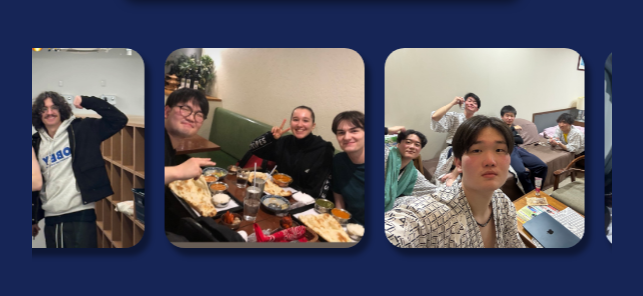
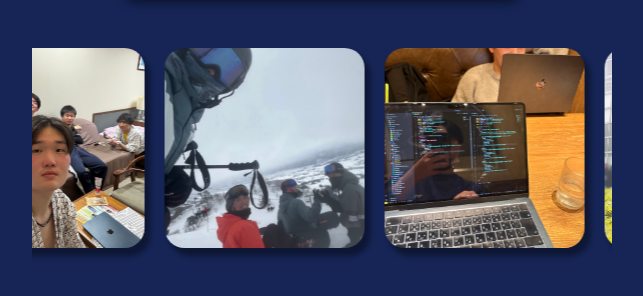
Before and after one commit to HukuKaich0u/my-page-new, a Next.js app in the folder my-app/: page / in a window 1280 px wide. Shown: the part 546-842 px from the top of the page, without its empty margins (318-961 px from the left). Built offline with nearby package versions, Linux system fonts and the light colour scheme.

Commit message:
add small modify

```diff
--- a/my-app/src/components/HomeRotation.tsx
+++ b/my-app/src/components/HomeRotation.tsx
@@ -1,31 +1,17 @@
 import Image from "next/image";
 import styles from "./RotatePictures.module.css";
-import Training from "../../public/profIcons/training.jpg";
+// import Training from "../../public/profIcons/training.jpg";
 import Ski1 from "../../public/profIcons/ski1.jpeg";
 import Ski2 from "../../public/profIcons/ski2.jpg";
 import Coding from "../../public/profIcons/coding.jpg";
 import SportsDay from "../../public/profIcons/sportsday.jpg";
-import Dinner from "../../public/profIcons/dinner.jpg";
+// import Dinner from "../../public/profIcons/dinner.jpg";
 // https://pengi-n.co.jp/column/design/horizontal-slideshow/#%E3%82%B9%E3%83%A9%E3%82%A4%E3%83%89%E3%82%A2%E3%83%8B%E3%83%A1%E3%83%BC%E3%82%B7%E3%83%A7%E3%83%B3%E3%82%92%E8%A8%AD%E5%AE%9A%E3%81%99%E3%82%8B
 const HomeRotation = () => {
   return (
     <div className="flex items-center justify-center h-[300px]">
       <div className={styles.wrap}>
         <ul className={styles.slideshow}>
-          <Image
-            src={Training}
-            alt="fromUnsplash"
-            width={200}
-            height={200}
-            className={styles.content}
-          />
-          <Image
-            src={Dinner}
-            alt="fromUnsplash"
-            width={200}
-            height={200}
-            className={styles.content}
-          />
           <Image
             src={Ski1}
             alt="fromUnsplash"
```
